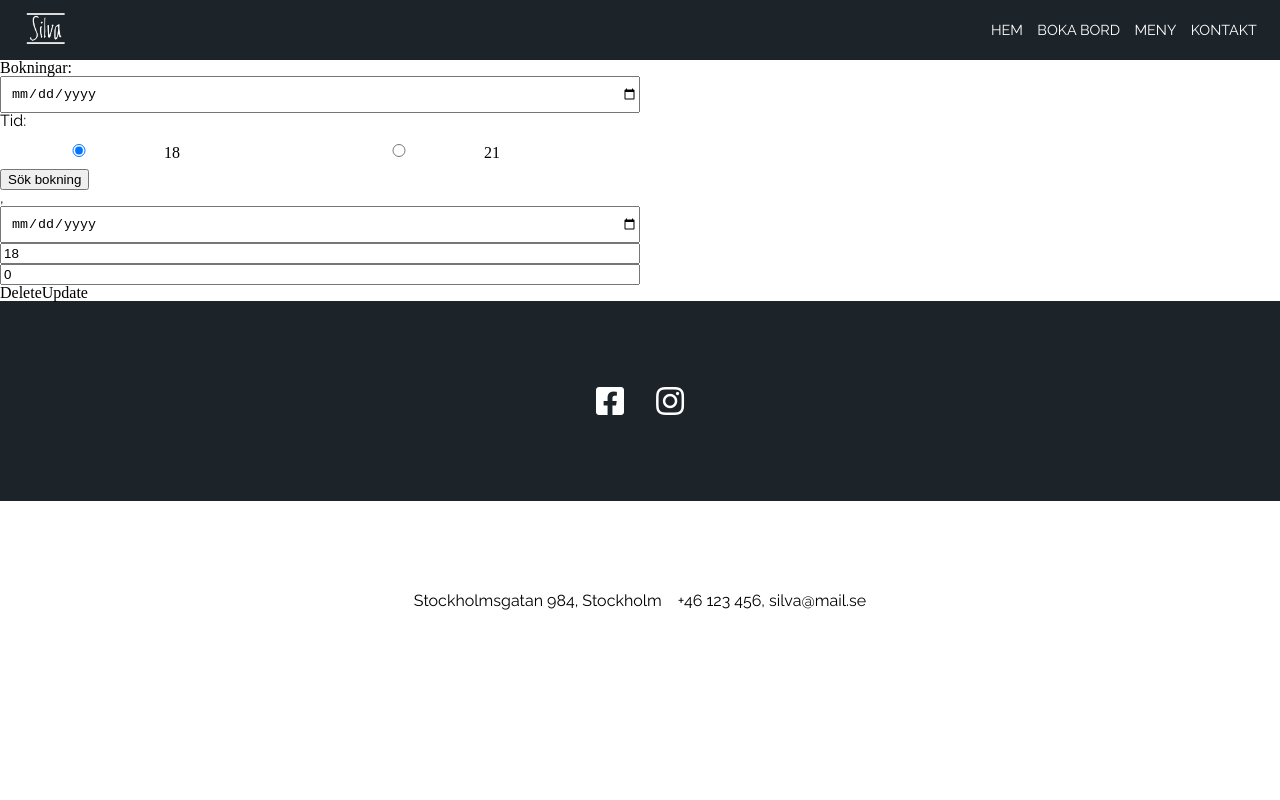
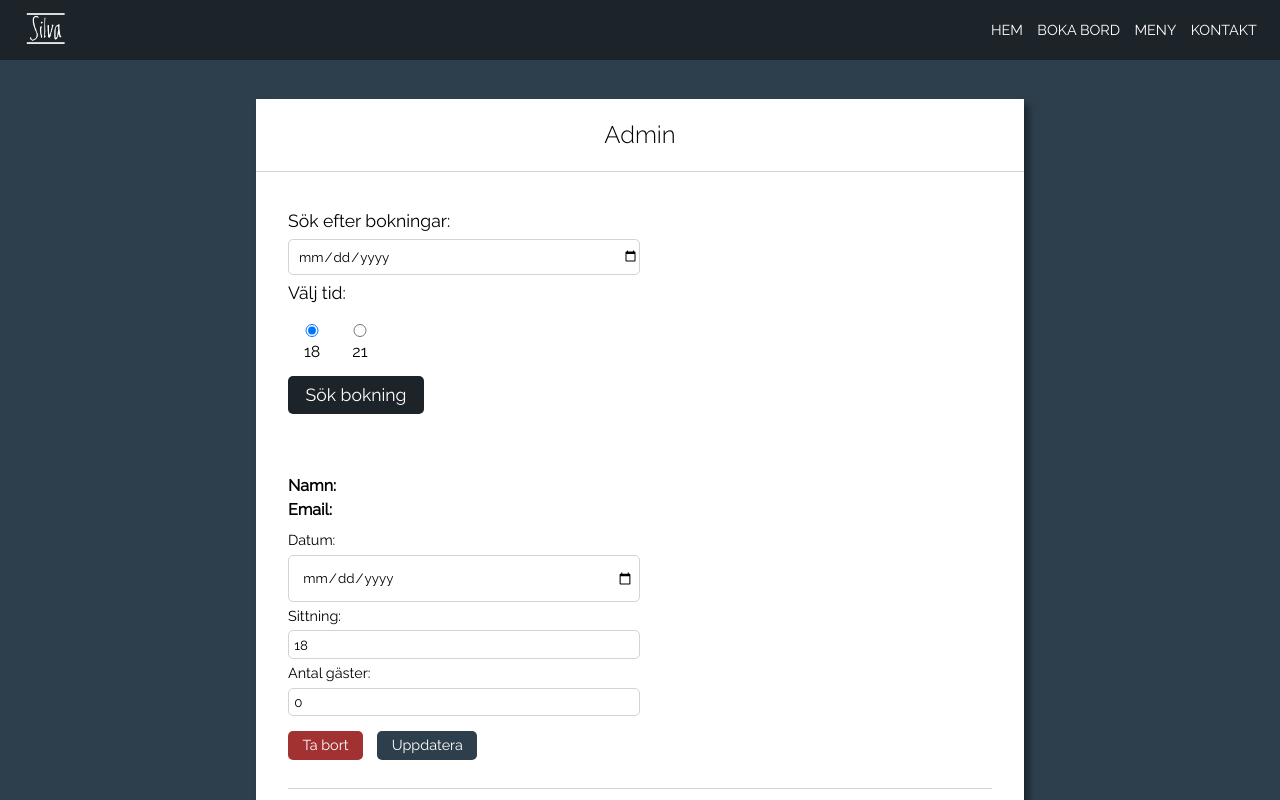
Before and after one commit to ronjamyhr/silva-frontend, a React (Create React App) app: page /admin in a window 1280 px wide. Shown: the top 800 px of the page. Built offline with nearby package versions, Linux system fonts and the light colour scheme; a web font is replaced by a local one.

Commit message:
add styling admin

```diff
--- a/src/components/admin/Admin.css
+++ b/src/components/admin/Admin.css
@@ -0,0 +1,41 @@
+.admin-main {
+    background-color: #2d3f4d;
+    min-height: 100vh;
+    display: -webkit-box;
+    display: -ms-flexbox;
+    display: flex;
+    -webkit-box-orient: vertical;
+    -webkit-box-direction: normal;
+    -ms-flex-direction: column;
+    flex-direction: column;
+    -webkit-box-pack: center;
+    -ms-flex-pack: center;
+    justify-content: center;
+    -webkit-box-align: center;
+    -ms-flex-align: center;
+    align-items: center;
+}
+
+.admin-container {
+    background-color: #ffffff;
+    margin: 2em 0;
+    width: 90vw;
+    min-height: 90vH;
+    -webkit-box-shadow: 0.3rem 0.4rem 0.4rem rgba(0, 0, 0, 0.4);
+    box-shadow: 0.3rem 0.4rem 0.4rem rgba(0, 0, 0, 0.4);
+}
+
+.admin-headline h1 {
+    text-align: center;
+    font-size: 1.5rem;
+    padding: 1em 0;
+    border-bottom: 1px solid lightgray;
+}
+
+
+@media (min-width: 768px) {
+
+    .admin-container {
+        width: 60vw;
+    }
+}
--- a/src/components/admin/Admin.tsx
+++ b/src/components/admin/Admin.tsx
@@ -44,7 +44,7 @@ class Admin extends React.Component<{}, IBookings> {
 
 	getBookings(date: string, time: number) {
 		// Set correct path in config-url.js
-		axios.get(`http://${urlPath}/api/booking/get-bookings.php
+		axios.get(`http://${urlPath}/booking/get-bookings.php
 		`)
 			.then(res => {
 				this.mapBookings(date, time, res.data);
@@ -53,8 +53,8 @@ class Admin extends React.Component<{}, IBookings> {
 
 	mapBookings(date: string, time: number, res: any) {
 		let mappedBookings: any = [];
-		res.map( (item: any) => {
-			if(date == item.booking_date && time == item.sitting_time){
+		res.map((item: any) => {
+			if (date == item.booking_date && time == item.sitting_time) {
 				mappedBookings.push(item);
 			}
 			return item;
@@ -71,31 +71,33 @@ class Admin extends React.Component<{}, IBookings> {
 					"id": id
 				}
 			})
-		.then( () => {
+			.then(() => {
 				const prevBookings = this.state.bookings;
 				const filteredBookings = prevBookings.filter(item => item.booking_id !== id);
-			this.setState({bookings: filteredBookings});
+				this.setState({ bookings: filteredBookings });
 			})
 	}
 
 	update(booking: IBookingToUpdate) {
-		axios.post(`http://${urlPath}/api/booking/update.php
+		axios.post(`http://${urlPath}/booking/update.php
 		`, JSON.stringify(booking)
 		)
-    	.then(function(response){
+			.then(function (response) {
 				console.log('saved successfully')
 			});
 	}
 
 	public render() {
 		return (
-			<div>
-
-				<Search getBookings={this.getBookings}/>
-
-				<Bookings bookingsOnTime={this.state.bookings} deleteBooking={this.deleteBooking} update={this.update}/>
-
+			<main className="admin-main">
+				<div className="admin-container">
+					<div className="admin-headline">
+						<h1>Admin</h1>
 					</div>
+					<Search getBookings={this.getBookings} />
+					<Bookings bookingsOnTime={this.state.bookings} deleteBooking={this.deleteBooking} update={this.update} />
+				</div>
+			</main>
 		);
 	}
 }
--- a/src/components/admin/bookings/Bookings.css
+++ b/src/components/admin/bookings/Bookings.css
@@ -0,0 +1,52 @@
+.admin-bookings-container {
+    margin: 2em;
+}
+
+.admin-update-form label {
+    font-family: Raleway;
+    font-size: 0.9rem;
+    padding: .5em 0;
+}
+
+.admin-update-form input[type="date"i],
+.admin-update-form input {
+    font-family: Raleway;
+    border: 1px solid lightgrey;
+    border-radius: 5px;
+    padding: .4em;
+}
+
+.admin-bookings-list {
+    margin: 2em 0;
+    border-bottom: 1px solid lightgrey;
+}
+
+.admin-costumer-name,
+.admin-costumer-mail {
+    padding-bottom: .5em;
+    font-weight: 800;
+}
+
+.admin-delete-button,
+.admin-update-button {
+    font-size: 0.9rem;
+    font-family: Raleway;
+    color: white;
+    border-radius: 5px;
+    cursor: pointer;
+    border: none;
+    padding: .5em 1em;
+    text-align: center;
+    text-decoration: none;
+    display: inline-block;
+    margin: 1em 1em 2em 0;
+}
+
+.admin-delete-button {
+    background-color: darkred;
+    opacity: .8;
+}
+
+.admin-update-button {
+    background-color: #2d3f4d;
+}
--- a/src/components/admin/bookings/Bookings.tsx
+++ b/src/components/admin/bookings/Bookings.tsx
@@ -12,7 +12,7 @@ interface IBookingsProps {
 
 class Bookings extends React.Component<IBookingsProps, {}> {
 
-	constructor(props: any){
+	constructor(props: any) {
 		super(props);
 		this.handleChangeDate = this.handleChangeDate.bind(this);
 		this.handleChangeTime = this.handleChangeTime.bind(this);
@@ -30,14 +30,14 @@ class Bookings extends React.Component<IBookingsProps, {}> {
 	}
 
 	delete(id: number): any {
-        this.props.deleteBooking(id);
+		this.props.deleteBooking(id);
 	}
 
 	updateBooking(id: number): void {
 
 		let booking = this.state.bookings.find(item => item.booking_id === id);
 
-		if(booking){
+		if (booking) {
 			let bookingToChange = {
 				"id": id,
 				"date": booking.booking_date,
@@ -50,21 +50,21 @@ class Bookings extends React.Component<IBookingsProps, {}> {
 
 	}
 
-	handleChangeDate(id: number, e:any){
+	handleChangeDate(id: number, e: any) {
 		let foundIndex = this.props.bookingsOnTime.findIndex(obj => obj.booking_id === id);
 		let newState = Object.assign({}, this.state);
 		newState.bookings[foundIndex].booking_date = e.target.value;
 		this.setState(newState);
 	}
 
-	handleChangeTime(id: number, e: any){
+	handleChangeTime(id: number, e: any) {
 		let foundIndex = this.props.bookingsOnTime.findIndex(obj => obj.booking_id === id);
 		let newState = Object.assign({}, this.state);
 		newState.bookings[foundIndex].sitting_time = parseInt(e.target.value);
 		this.setState(newState);
 	}
 
-	handleChangeGuests(id: number, e: any){
+	handleChangeGuests(id: number, e: any) {
 		let foundIndex = this.props.bookingsOnTime.findIndex(obj => obj.booking_id === id);
 		let newState = Object.assign({}, this.state);
 		newState.bookings[foundIndex].number_of_guests_at_table = parseInt(e.target.value);
@@ -73,37 +73,36 @@ class Bookings extends React.Component<IBookingsProps, {}> {
 
 	public render() {
 
-		const list = this.state.bookings.map( item => {
+		const list = this.state.bookings.map(item => {
 
-			return <li key={item.booking_id.toString()}>
+			return <li className="admin-bookings-list" key={item.booking_id.toString()}>
 
-				<form>
+				<form className="admin-update-form">
 
-					<p>{item.name_on_booking}, {item.email_on_booking}</p>
-					<label htmlFor=""></label>
+					<p className="admin-costumer-name">Namn: {item.name_on_booking}</p>
+					<p className="admin-costumer-mail">Email: {item.email_on_booking}</p>
+					<label htmlFor="">Datum:</label>
 					<input type="date" value={item.booking_date} onChange={(e) => this.handleChangeDate(item.booking_id, e)} />
 
-					<label htmlFor=""></label>
+					<label htmlFor="">Sittning:</label>
 					<input type="number" value={item.sitting_time} onChange={(e) => this.handleChangeTime(item.booking_id, e)} />
 
-					<label htmlFor=""></label>
-					<input type="number"value={item.number_of_guests_at_table} onChange={(e) => this.handleChangeGuests(item.booking_id, e)} />
+					<label htmlFor="">Antal gäster:</label>
+					<input type="number" value={item.number_of_guests_at_table} onChange={(e) => this.handleChangeGuests(item.booking_id, e)} />
 
 				</form>
 
-				<span onClick={this.delete.bind(this, item.booking_id)}>Delete</span>
-				<span onClick={this.updateBooking.bind(this, item.booking_id)}>Update</span>
+				<span className="admin-delete-button" onClick={this.delete.bind(this, item.booking_id)}>Ta bort</span>
+				<span className="admin-update-button" onClick={this.updateBooking.bind(this, item.booking_id)}>Uppdatera</span>
 
 			</li>
 		})
 
 		return (
-			<div>
-
+			<div className="admin-bookings-container">
 				<ul>
 					{list}
 				</ul>
-
 			</div>
 		);
 	}
--- a/src/components/admin/search/Search.css
+++ b/src/components/admin/search/Search.css
@@ -0,0 +1,57 @@
+.container-admin-search {
+    padding: 2em;
+    min-width: 80vw;
+}
+
+.label-bookings,
+.label-search-time {
+    font-size: 1.1rem;
+    font-family: Raleway;
+    margin: .5em 0;
+}
+
+.admin-checkbox-container {
+    display: -webkit-box;
+    display: -ms-flexbox;
+    display: flex;
+    margin: 1em 0;
+}
+
+.admin-checkbox-left,
+.admin-checkbox-right {
+    font-size: 1rem;
+    font-family: Raleway;
+    margin: 0 1em;
+}
+
+.admin-checkbox-left input,
+.admin-checkbox-right input {
+    margin: .5em 0;
+}
+
+.admin-button {
+    font-size: 1.1rem;
+    font-family: Raleway;
+    background-color: #1c2329;
+    color: white;
+    border-radius: 5px;
+    cursor: pointer;
+    border: none;
+    padding: .5em 1em;
+    text-align: center;
+    text-decoration: none;
+    display: inline-block;
+}
+
+.admin-search-form input[type="date"i] {
+    font-family: Raleway;
+    border: 1px solid lightgrey;
+    border-radius: 5px;
+}
+
+@media (min-width: 768px) {
+
+    .container-admin-search {
+        min-width: 50vw;
+    }
+}
--- a/src/components/admin/search/Search.tsx
+++ b/src/components/admin/search/Search.tsx
@@ -26,32 +26,31 @@ class Search extends React.Component<IMapBookings> {
     }
 
     updateDate(e: any) {
-        this.setState({date: e.target.value});
+        this.setState({ date: e.target.value });
     }
     updateTime(e: any) {
-        this.setState({time: parseInt(e.target.value)});
+        this.setState({ time: parseInt(e.target.value) });
     }
 
     public render() {
         return (
-			<div>
-                <form className="search-date-form" onSubmit={this.handleSubmit}>
-                <label htmlFor="date">Bokningar:</label>
-                <input type="date" id="date" min="2019-08-29" onChange={this.updateDate}/>
-                <p>Tid:</p>
-                <div className="checkbox-container">
-                    <div className="checkbox-left">
+            <div className="container-admin-search">
+                <form className="admin-search-form" onSubmit={this.handleSubmit}>
+                    <label className="label-bookings" htmlFor="date">Sök efter bokningar:</label>
+                    <input type="date" id="date" min="2019-08-29" onChange={this.updateDate} />
+                    <p className="label-search-time">Välj tid:</p>
+                    <div className="admin-checkbox-container">
+                        <div className="admin-checkbox-left">
                             <input type="radio" value="18" id="time18" name="timeSearch" onChange={this.updateTime}
-                            defaultChecked/>
+                                defaultChecked />
                             <label htmlFor="time18">18</label>
                         </div>
-                    <div className="checkbox-right">
-                        <input type="radio" value="21" id="time21" name="timeSearch" onChange={this.updateTime}/>
+                        <div className="admin-checkbox-right">
+                            <input type="radio" value="21" id="time21" name="timeSearch" onChange={this.updateTime} />
                             <label htmlFor="time21">21</label>
                         </div>
                     </div>
-
-                <button className="button" type="submit">Sök bokning</button>
+                    <button className="admin-button" type="submit">Sök bokning</button>
                 </form>
             </div>
         );
--- a/src/config-url.js
+++ b/src/config-url.js
@@ -1,3 +1,4 @@
-const urlPath = "localhost/silva-backend";
+
+const urlPath = "localhost:8888/FED18/JavaScript/silva-backend/api";
 
 export default urlPath;
```
Lines whose indentation alone changed are shown as unchanged.
